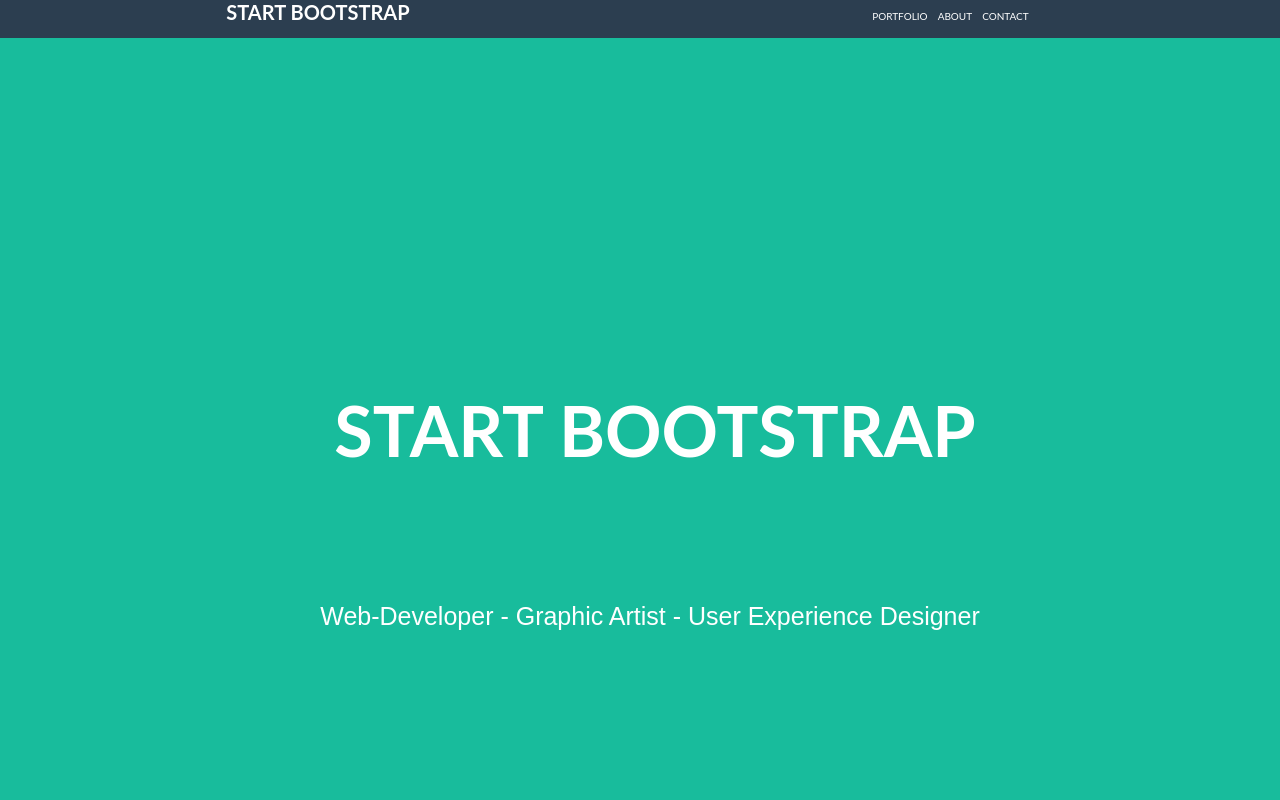
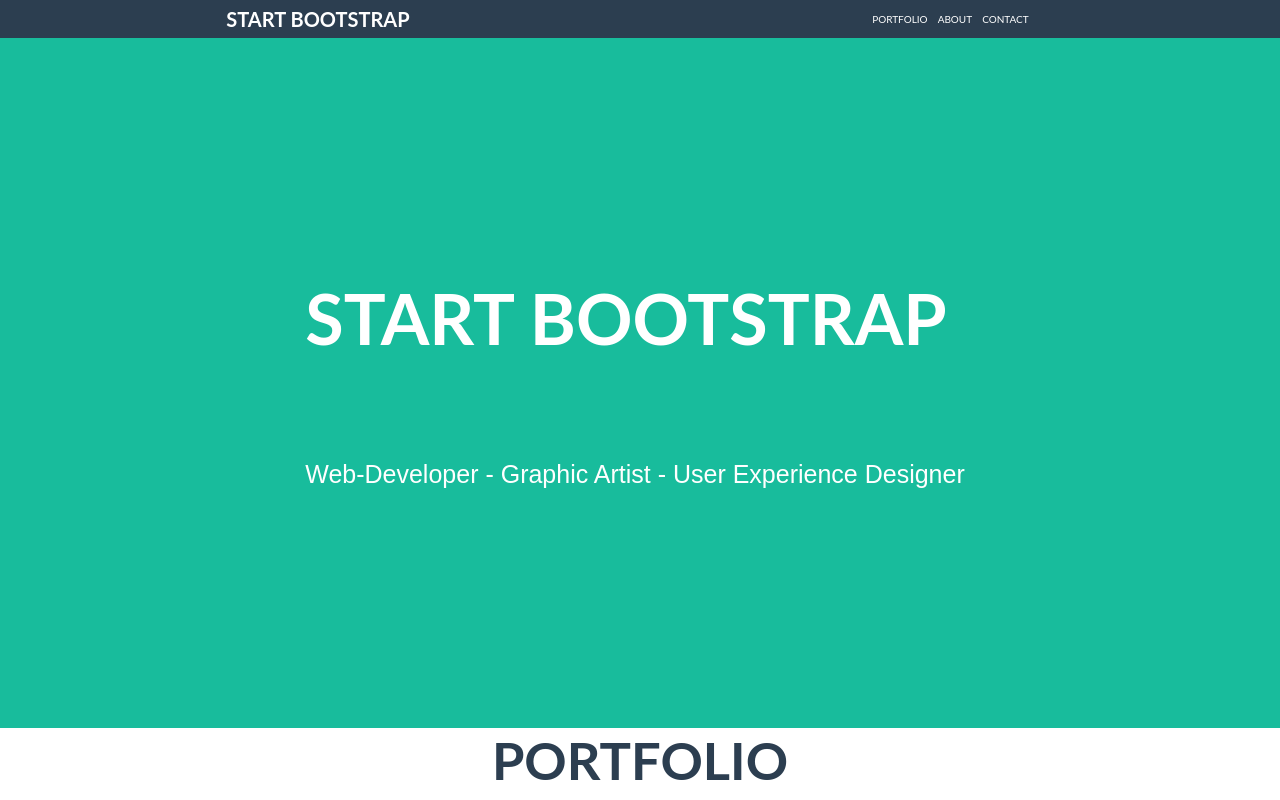
Before and after one commit to MirandaFayra/FREELANCER, a plain HTML site: page index.html in a window 1280 px wide. Shown: the top 800 px of the page. Drawn offline with Linux system fonts and the light colour scheme.

Commit message:
Corrigir CSS

```diff
--- a/css/main.css
+++ b/css/main.css
@@ -1,123 +1,135 @@
 /*
  * Estilos de tu proyecto
  */
- body{
+/* Position antigo, flex-box grid e ordenação de posicionamento => display flex, entender o flex-box, sempre por no pai */
+
+body {
     margin: 0;
     padding: 0;
     border: 0;
     font-family: "Montserrat", sans-serif;
 }
- p,h1,h2,h3,h4{
-     margin:0;
-     padding:0;
-     border:0;
+
+p,
+h1,
+h2,
+h3 {
+    margin: 0;
+    padding: 0;
+    border: 0;
 }
 
- p{
+p {
     margin-right: 10px;
 }
 
- h1{
+h1 {
     margin-bottom: 100px;
-     position: relative;
-     left: 15px;
+    /* position: relative; */
+    /* left: 15px; */
     font-size: 60px;
     font-family: Lato;
 }
 
- h1,h2,h3,h4{
+h1,
+h2,
+h3,
+h4 {
     font-family: Lato;
 }
- .navbar{
-     background-color:#2c3e50;
+
+.navbar {
+    background-color: #2c3e50;
     display: flex;
     justify-content: space-around;
+    /* px não funciona o responsivo não usa */
     height: 37.8px;
-     position: relative;
     font-weight: bolder;
     font-family: Lato;
-     font-size: 20px ;
+    font-size: 20px;
     color: white;
+    align-items: center;
 
 }
 
- .navcontainer{
+.navcontainer {
     justify-content: space-around;
     display: flex;
-     font-size: 10px ;
-     position: relative;
-     bottom: -10px;
+    font-size: 10px;
     margin-right: 15px;
     font-weight: lighter;
 
+
 }
 
- .start{
-     background-color:#18bc9c;
-     height:831.5px;
-     color:white;
+.start {
+    background-color: #18bc9c;
+    height: 690px;
+    color: white;
     display: flex;
     justify-content: center;
+    align-items: center;
 }
 
- .textostart{
-     position: relative;
-     text-align: center;
-     bottom: -350px;
+.textostart {
+    /* text-align: center; */
+    /* bottom: -350px; */
     font-size: 70px;
     right: 100px;
 }
 
- .subtitle{
-    position: relative;
-    bottom: -380px;
-    text-align: center;
+.subtitle {
+    /* position: relative; */
+    /* bottom: -380px; */
+    /* text-align: center;  justify-content está alinhando as coisas text-align alinha um texto dentro de outro elemento*/
     font-size: 25px;
-    right: -15px;
+    /* right: -15px; */
     font-weight: lighter;
 }
 
 
- .portfolio{
-     background-color:rgb(255, 255, 255);
+.portfolio {
+    background-color: rgb(255, 255, 255);
     height: 700px;
-     color:#2c3e50;
-     font-family:Lato;
+    color: #2c3e50;
+    font-family: Lato;
     text-align: center;
     font-size: 35px;
     text-transform: uppercase;
 }
 
- h2{
-     position: relative;
-     bottom: -80px;
+h2 {
+    /* position: relative;
+    bottom: -80px; */
+    align-items: center;
+    vertical-align: middle ;
 }
 
 
- .about{
-     background-color:#18bc9c;
+.about {
+    background-color: #18bc9c;
     height: 691.7px;
     text-align: center;
 }
 
- h3{
+h3 {
     font-size: 50px;
     text-transform: uppercase;
     position: relative;
     bottom: -80px;
     font-family: Lato;
-    color:white;
+    color: white;
 }
 
- .container-coluna{
+.container-coluna {
     display: flex;
-     color:white;
+    color: white;
     flex-direction: row;
     position: relative;
     bottom: -170px;
 }
 
-#conteudo-left{
+#conteudo-left {
     margin-left: auto;
     margin-right: auto;
     width: 20em;
@@ -126,7 +138,7 @@
 
 }
 
- #conteudo-right{
+#conteudo-right {
     margin-left: auto;
     margin-right: auto;
     width: 20em;
@@ -135,24 +147,24 @@
 
 }
 
- .dowload{
+.dowload {
     position: relative;
-     bottom:-300px ;
+    bottom: -300px;
     font-family: Lato;
     background-color: #18bc9c;
-     color:white;
+    color: white;
     width: 200px;
     height: 40px;
     border-color: white;
     border-style: double;
 }
 
- .contactme{
+.contactme {
     background-color: purple;
     height: 1058px;
 }
 
- .footer{
-    background-color:#2c3e50;
+.footer {
+    background-color: #2c3e50;
     height: 378px;
 }
--- a/index.html
+++ b/index.html
@@ -22,7 +22,7 @@
   </nav>
 
   <div class="start">
-      <div class="textocentro">
+    <div >
       <h1 class="textostart"> START BOOTSTRAP</h1>
       <p class="subtitle"> Web-Developer - Graphic Artist - User Experience Designer </p>
     </div>
@@ -33,10 +33,18 @@
   </div>
 
   <div class="about">
-      <h3>About</h3>
+    <h2>About</h2>
     <div class="container-coluna">
-           <p id="conteudo-left">Lorem ipsum dolor sit amet, consectetur adipiscing elit. Aenean vehicula dui erat, non malesuada tortor ullamcorper at. Aliquam eu urna vulputate ipsum pellentesque fermentum in at sapien. Quisque eu justo luctus, ullamcorper orci vitae, accumsan metus. Quisque et accumsan odio. Vivamus eleifend lacinia odio, in lacinia nisi euismod vitae. Morbi congue, odio et pharetra faucibus, lectus erat posuere nulla, in commodo turpis diam sit amet magna. Praesent in tempor velit.</p>
-           <p id="conteudo-right">Lorem ipsum dolor sit amet, consectetur adipiscing elit. Aenean vehicula dui erat, non malesuada tortor ullamcorper at. Aliquam eu urna vulputate ipsum pellentesque fermentum in at sapien. Quisque eu justo luctus, ullamcorper orci vitae, accumsan metus. Quisque et accumsan odio. Vivamus eleifend lacinia odio, in lacinia nisi euismod vitae. Morbi congue, odio et pharetra faucibus, lectus erat posuere nulla, in commodo turpis diam sit amet magna. Praesent in tempor velit.</p>
+      <p id="conteudo-left">Lorem ipsum dolor sit amet, consectetur adipiscing elit. Aenean vehicula dui erat, non
+        malesuada tortor ullamcorper at. Aliquam eu urna vulputate ipsum pellentesque fermentum in at sapien. Quisque eu
+        justo luctus, ullamcorper orci vitae, accumsan metus. Quisque et accumsan odio. Vivamus eleifend lacinia odio,
+        in lacinia nisi euismod vitae. Morbi congue, odio et pharetra faucibus, lectus erat posuere nulla, in commodo
+        turpis diam sit amet magna. Praesent in tempor velit.</p>
+      <p id="conteudo-right">Lorem ipsum dolor sit amet, consectetur adipiscing elit. Aenean vehicula dui erat, non
+        malesuada tortor ullamcorper at. Aliquam eu urna vulputate ipsum pellentesque fermentum in at sapien. Quisque eu
+        justo luctus, ullamcorper orci vitae, accumsan metus. Quisque et accumsan odio. Vivamus eleifend lacinia odio,
+        in lacinia nisi euismod vitae. Morbi congue, odio et pharetra faucibus, lectus erat posuere nulla, in commodo
+        turpis diam sit amet magna. Praesent in tempor velit.</p>
     </div>
 
     <button class="dowload">Download Theme</button>
@@ -83,11 +91,11 @@
     <div class="Around">
       <h3>Around the Web</h3>
       <nav class="redes">
-            <img class="facebook" src= alt="">
-            <img class="gmail" src= alt="">
-            <img class="twitter" src= alt="">
-            <img class="linkedin" src= alt="">
-            <img class="instagram" src= alt="">
+        <img class="facebook" src=alt="">
+        <img class="gmail" src=alt="">
+        <img class="twitter" src=alt="">
+        <img class="linkedin" src=alt="">
+        <img class="instagram" src=alt="">
       </nav>
     </div>
 
@@ -98,4 +106,5 @@
   </footer>
 
 </body>
+
 </html>
```
Also changed, not shown: 1 other file. Lines whose indentation alone changed are shown as unchanged.
